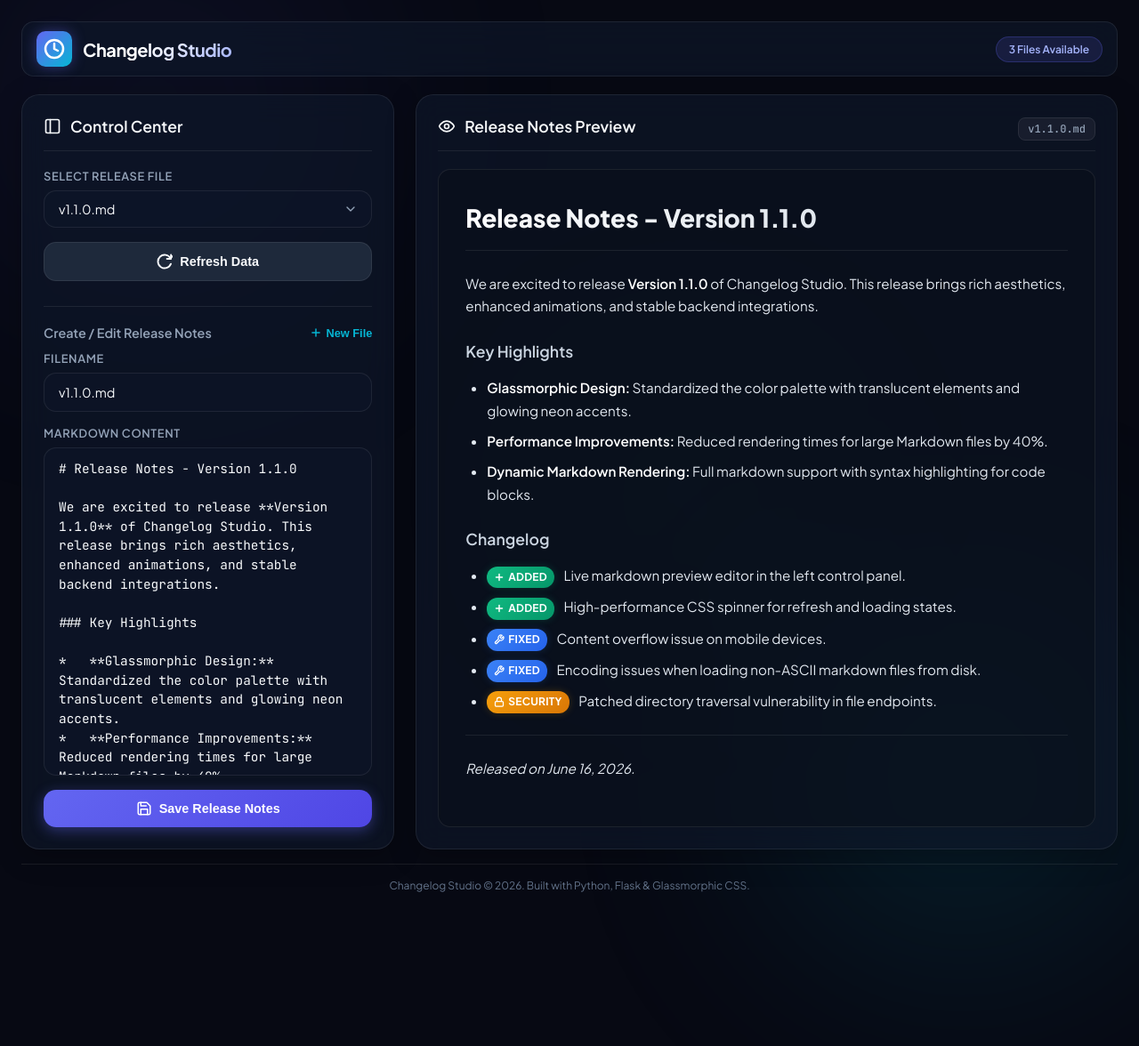
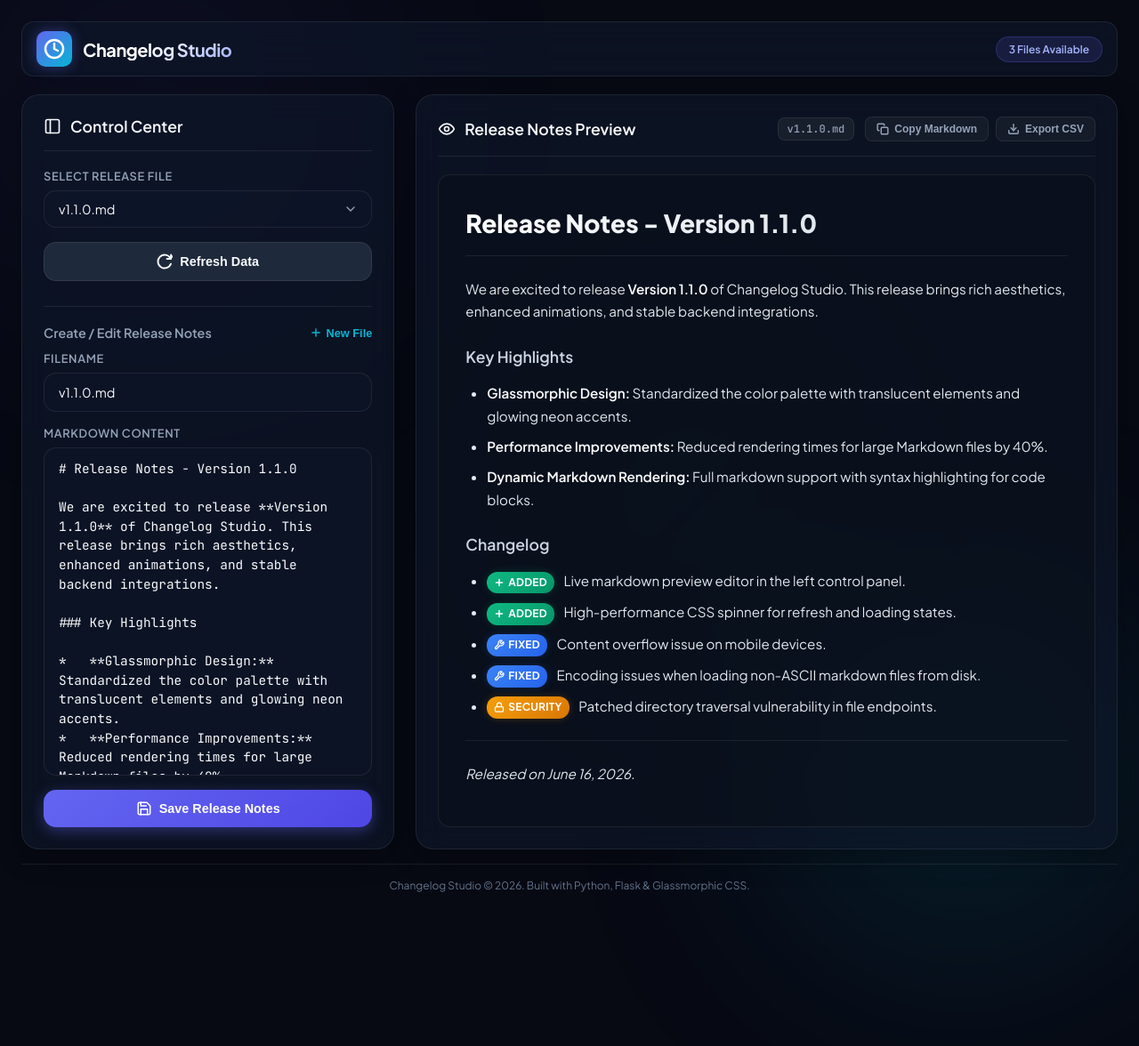
Before and after one commit to Yasmin-K-01/changelog-studio, a Flask app: page / in a window 1280 px wide; the page is wider, and only the part inside the window is pictured. Shown: that part at 89% size. Run offline with Flask 3, Linux system fonts and the light colour scheme; some libraries are stand-ins or nearby versions.

Commit message:
Implement Copy to Clipboard and Export to CSV utilities

```diff
--- a/static/css/style.css
+++ b/static/css/style.css
@@ -411,6 +411,44 @@ textarea {
     font-family: var(--font-mono);
 }
 
+.preview-actions {
+    display: flex;
+    align-items: center;
+    gap: 12px;
+}
+
+.header-action-group {
+    display: flex;
+    align-items: center;
+    gap: 8px;
+}
+
+.btn-icon {
+    background: rgba(255, 255, 255, 0.04);
+    border: 1px solid var(--border-color);
+    border-radius: var(--radius-sm);
+    padding: 6px 12px;
+    font-size: 0.75rem;
+    font-weight: 600;
+    color: var(--text-secondary);
+    cursor: pointer;
+    display: inline-flex;
+    align-items: center;
+    gap: 6px;
+    transition: all var(--transition-fast);
+}
+
+.btn-icon:hover {
+    background: rgba(99, 102, 241, 0.1);
+    border-color: var(--primary);
+    color: #a5b4fc;
+    box-shadow: 0 0 8px rgba(99, 102, 241, 0.2);
+}
+
+.btn-icon:active {
+    transform: scale(0.96);
+}
+
 /* Preview Area */
 .preview-content-wrapper {
     flex: 1;
--- a/static/js/app.js
+++ b/static/js/app.js
@@ -15,6 +15,9 @@ document.addEventListener('DOMContentLoaded', () => {
     const previewPlaceholder = document.getElementById('preview-placeholder');
     const previewRender = document.getElementById('preview-render');
     const previewLoader = document.getElementById('preview-loader');
+    const previewActionButtons = document.getElementById('preview-action-buttons');
+    const btnCopy = document.getElementById('btn-copy');
+    const btnCsv = document.getElementById('btn-csv');
 
     const toastContainer = document.getElementById('toast-container');
 
@@ -208,9 +211,11 @@ document.addEventListener('DOMContentLoaded', () => {
         if (show) {
             previewPlaceholder.classList.remove('hidden');
             previewRender.classList.add('hidden');
+            previewActionButtons.classList.add('hidden');
         } else {
             previewPlaceholder.classList.add('hidden');
             previewRender.classList.remove('hidden');
+            previewActionButtons.classList.remove('hidden');
         }
     }
 
@@ -267,6 +272,33 @@ document.addEventListener('DOMContentLoaded', () => {
         // Save Button click
         btnSave.addEventListener('click', saveFile);
 
+        // Copy Markdown to Clipboard
+        btnCopy.addEventListener('click', async () => {
+            const content = inputContent.value;
+            if (!content) {
+                showToast('No content to copy', 'error');
+                return;
+            }
+            try {
+                await navigator.clipboard.writeText(content);
+                showToast('Changelog copied to clipboard!', 'success');
+            } catch (err) {
+                console.error('Failed to copy text: ', err);
+                showToast('Could not copy to clipboard', 'error');
+            }
+        });
+
+        // Export to CSV
+        btnCsv.addEventListener('click', () => {
+            const content = inputContent.value;
+            const filename = currentSelectedFile || inputFilename.value.trim() || 'changelog.md';
+            if (!content) {
+                showToast('No content to export', 'error');
+                return;
+            }
+            exportToCSV(filename, content);
+        });
+
         // Optional: Local auto-preview rendering on text typing in the editor
         let typingTimer;
         inputContent.addEventListener('input', () => {
@@ -278,6 +310,62 @@ document.addEventListener('DOMContentLoaded', () => {
                 renderMarkdown(inputContent.value);
             }, 300); // Wait for user to stop typing for 300ms
         });
+    }
+
+    // Helper to parse Markdown and download CSV
+    function exportToCSV(filename, markdownContent) {
+        const lines = markdownContent.split('\n');
+        const csvRows = [['Version', 'Category', 'Description']];
+        const version = filename.replace('.md', '');
+
+        let currentSection = 'General';
+
+        lines.forEach(line => {
+            line = line.trim();
+            if (!line) return;
+
+            // Check for headers (e.g. ### Highlights)
+            if (line.startsWith('#')) {
+                currentSection = line.replace(/#+\s+/, '').trim();
+                return;
+            }
+
+            // Check for list items
+            if (line.startsWith('*') || line.startsWith('-')) {
+                let content = line.substring(1).trim();
+
+                // Parse tags like [Added]
+                const badgeMatch = content.match(/^\[(Added|Fixed|Changed|Removed|Security)\]/i);
+                if (badgeMatch) {
+                    const category = badgeMatch[1];
+                    const desc = content.replace(/^\[.*?\]/, '').trim();
+                    csvRows.push([version, category, desc]);
+                } else {
+                    csvRows.push([version, currentSection, content]);
+                }
+            }
+        });
+
+        // Convert rows to CSV format
+        const csvContent = csvRows.map(row =>
+            row.map(value => `"${value.replace(/"/g, '""')}"`).join(',')
+        ).join('\n');
+
+        try {
+            const blob = new Blob([csvContent], { type: 'text/csv;charset=utf-8;' });
+            const url = URL.createObjectURL(blob);
+            const link = document.createElement("a");
+            link.setAttribute("href", url);
+            link.setAttribute("download", `${version}_changelog.csv`);
+            link.style.visibility = 'hidden';
+            document.body.appendChild(link);
+            link.click();
+            document.body.removeChild(link);
+            showToast('Changelog exported to CSV!', 'success');
+        } catch (err) {
+            console.error('CSV Export Error:', err);
+            showToast('Failed to export CSV', 'error');
+        }
     }
 
     // Toast Notification Creator
--- a/templates/index.html
+++ b/templates/index.html
@@ -119,6 +119,23 @@
                     </h2>
                     <div class="preview-actions">
                         <span class="file-label" id="active-filename">No file selected</span>
+                        <div class="header-action-group hidden" id="preview-action-buttons">
+                            <button id="btn-copy" class="btn-icon" title="Copy Raw Markdown">
+                                <svg width="14" height="14" viewBox="0 0 24 24" fill="none" stroke="currentColor" stroke-width="2.5" stroke-linecap="round" stroke-linejoin="round">
+                                    <rect x="9" y="9" width="13" height="13" rx="2" ry="2"/>
+                                    <path d="M5 15H4a2 2 0 0 1-2-2V4a2 2 0 0 1 2-2h9a2 2 0 0 1 2 2v1"/>
+                                </svg>
+                                <span>Copy Markdown</span>
+                            </button>
+                            <button id="btn-csv" class="btn-icon" title="Export Changelog to CSV">
+                                <svg width="14" height="14" viewBox="0 0 24 24" fill="none" stroke="currentColor" stroke-width="2.5" stroke-linecap="round" stroke-linejoin="round">
+                                    <path d="M21 15v4a2 2 0 0 1-2 2H5a2 2 0 0 1-2-2v-4"/>
+                                    <polyline points="7 10 12 15 17 10"/>
+                                    <line x1="12" y1="15" x2="12" y2="3"/>
+                                </svg>
+                                <span>Export CSV</span>
+                            </button>
+                        </div>
                     </div>
                 </div>
 
```
